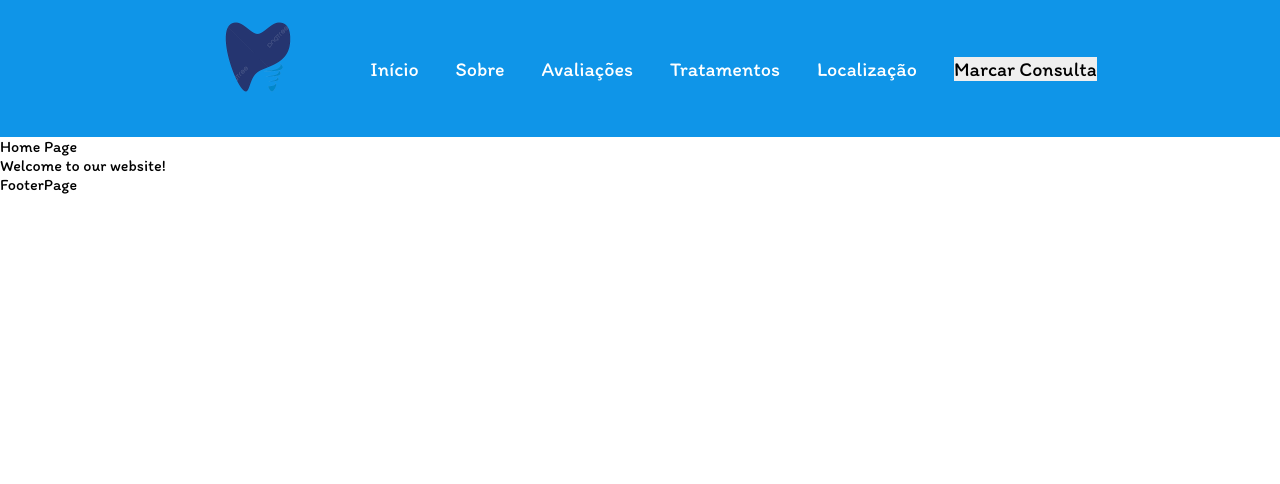
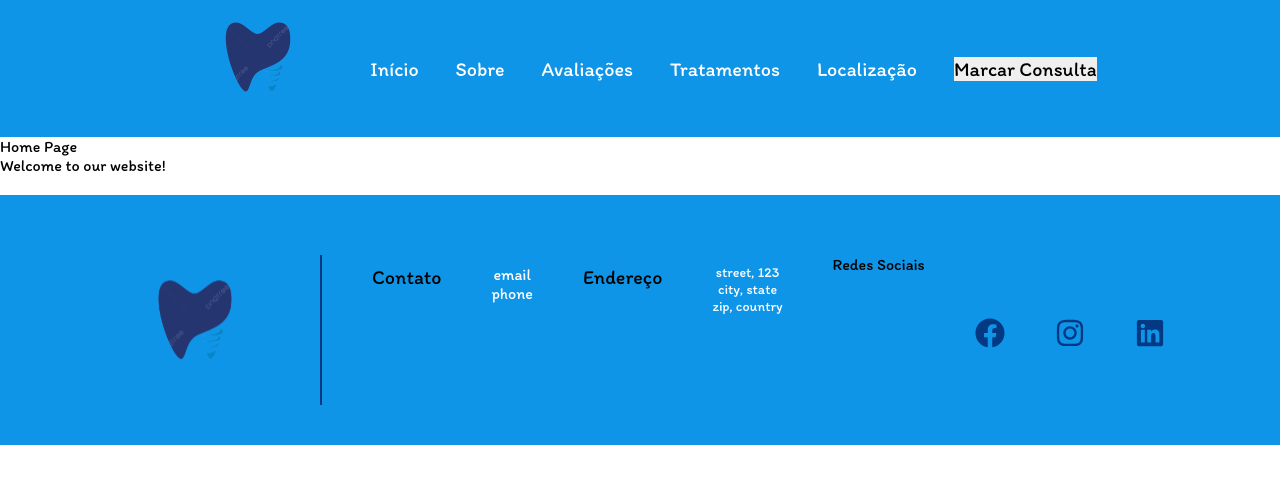
Before and after one commit to enioCarloss/site_Odonto, a React (Vite) app: page / in a window 1280 px wide. Shown: the top 484 px of the page. Built offline with nearby package versions, Linux system fonts and the light colour scheme.

Commit message:
Footer add informations and css

```diff
--- a/src/components/Footer/index.jsx
+++ b/src/components/Footer/index.jsx
@@ -1,9 +1,51 @@
+import styles from "./index.module.scss"
+import imgLogo from "../../assets/logodentista.svg"
+import { FaFacebook, FaInstagram, FaTwitter, FaLinkedin } from 'react-icons/fa'
+import { Adress,Contact } from "../Mockdata/data"
+
 export const FooterPage = ()=>{
 
     return(
-        <footer>
+        <footer className={styles.footer_Container}>
             <div>
-                <h2>FooterPage</h2>
+                 <div>
+                      <img className={styles.imgLogo} src={imgLogo} />
+                </div>
+                <div className={styles.divider}></div>
+
+                <div className={styles.menuFooter}>
+                    <div className={styles.contact}>
+                    <h2>Contato</h2>
+
+                    <p>{Contact.email}
+                    <br />
+                    {Contact.phone}
+                    </p>
+                     </div>
+                    <div className={styles.address}>
+                        <h2>Endereço</h2>
+                        <p>{Adress.street}, {Adress.number}
+                            <br />
+                            {Adress.city}, {Adress.state}
+                            <br />
+                            {Adress.zip}, {Adress.country}
+                        </p>
+
+                    </div>
+                    <h2>Redes Sociais</h2>
+ <div className={styles.socialIcons}>
+            <a href="https://www.facebook.com" target="_blank" rel="noopener noreferrer">
+              <FaFacebook size={30} />
+            </a>
+            <a href="https://www.instagram.com" target="_blank" rel="noopener noreferrer">
+              <FaInstagram size={30} />
+            </a>
+            <a href="https://www.linkedin.com" target="_blank" rel="noopener noreferrer">
+              <FaLinkedin size={30} />
+            </a>
+          </div>
+
+                </div>
             </div>
         </footer>
     )
--- /dev/null
+++ b/src/components/Footer/index.module.scss
@@ -0,0 +1,75 @@
+
+
+.footer_Container {
+    display: flex;
+    flex-direction: row;
+    width: 100%;
+    height: 250px;
+    position: relative;
+    justify-content: space-between;
+    align-items: center;
+    background-color: var(--colorPrimary-01);
+    padding: 20px;
+    margin-top: 20px;
+}
+
+.footer_Container div {
+    display: flex;
+    margin-top: 10px;
+    gap: 50px;
+}
+
+.divider {
+    width: 2px;
+    height: 150px;
+    background-color: var(--colorPrimary-02);
+    margin-left: 10px;
+}
+
+.imgLogo {
+    width: 100%;
+    height: auto;
+    margin-left: 90px;
+}
+
+.contact,
+.address {
+    text-align: center;
+}
+
+.contact h2,
+.address h2 {
+    font-size: 20px;
+}
+
+.contact p,
+.address p {
+    line-height: 1.2;
+    color: var(--colorWhite-default);
+}
+
+.address p {
+    font-size: 14px;
+}
+
+.socialIcons {
+    display: flex;
+
+    flex-wrap: nowrap;
+    justify-content: center;
+    align-items: center;
+    gap: 20px;
+}
+
+.socialIcons a {
+    color: var(--colorPrimary-02);
+    text-decoration: none;
+    transition: color 0.3s, transform 0.3s;
+
+}
+
+.socialIcons a:hover {
+    color: var(--colorWhite-default);
+    transform: scale(1.1);
+
+}
--- /dev/null
+++ b/src/components/Mockdata/data.js
@@ -0,0 +1,35 @@
+export const Headerdata = [
+  {
+    id: 1,
+    title: 'title',
+    titletwo: 'title2',
+    info: 'info',
+    infotwo: 'info2',
+  },
+];
+const navLinks = [
+  { id: 1, label: 'Início', path: '/' },
+  { id: 2, label: 'Sobre', path: '/about' },
+  { id: 3, label: 'Avaliações', path: '/reviews' },
+  { id: 4, label: 'Tratamentos', path: '/treatments' },
+  { id: 5, label: 'Localização', path: '/location' },
+];
+
+export const Adress = {
+  id: 1,
+  street: 'street',
+  number: 123,
+  city: 'city',
+  state: 'state',
+  zip: 'zip',
+  country: 'country',
+};
+
+export const Contact = {
+  id: 1,
+  email: 'email',
+  phone: 'phone',
+};
+
+// info in object
+export default navLinks;
--- a/src/components/NavHeader/index.jsx
+++ b/src/components/NavHeader/index.jsx
@@ -1,6 +1,7 @@
 import { Link, useNavigate } from "react-router-dom"
 import imgLogo from "../../assets/logodentista.svg"
 import styles from "./index.module.scss"
+import  navLinks  from "../Mockdata/data"
 export const NavHeader = () => {
     const navigate = useNavigate()
     const schedulingButton = () => {
@@ -13,21 +14,12 @@ export const NavHeader = () => {
             <div>
                 <img src={imgLogo} />
             </div>
-                <li>
-                    <Link to="/">Início</Link>
+
+            {navLinks.map((link) => (
+                <li key={link.id}>
+                    <Link to={link.path}>{link.label}</Link>
                 </li>
-                <li>
-                    <Link to="/about">Sobre</Link>
-                </li>
-                <li>
-                    <Link to="reviews">Avaliações</Link>
-                </li>
-                <li>
-                    <Link to="/treatments">Tratamentos</Link>
-                </li>
-                <li>
-                    <Link to="/location">Localização</Link>
-                </li>
+            ))}
                 <div>
                     <button onClick={schedulingButton}>Marcar Consulta</button>
                 </div>
```
